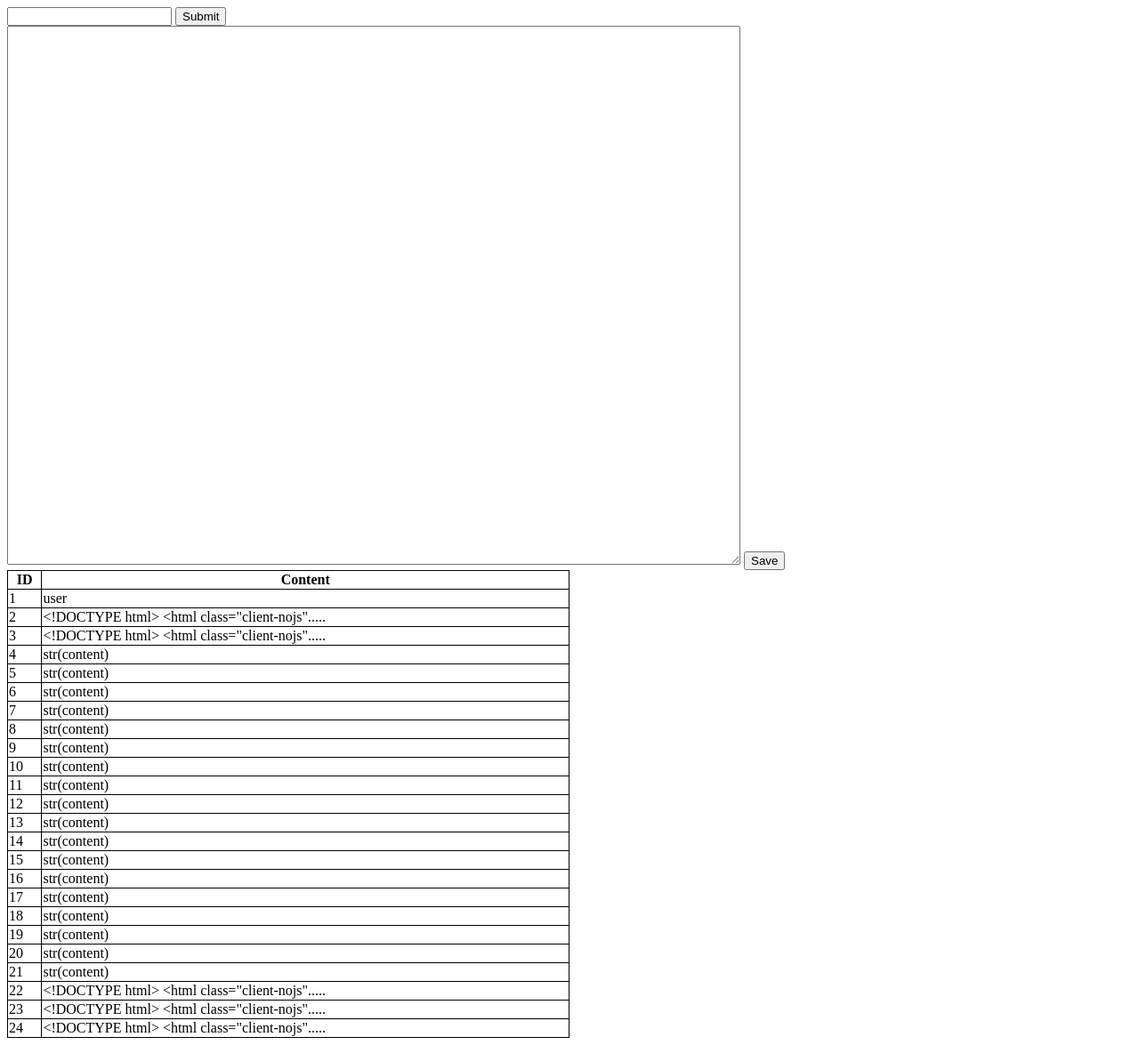
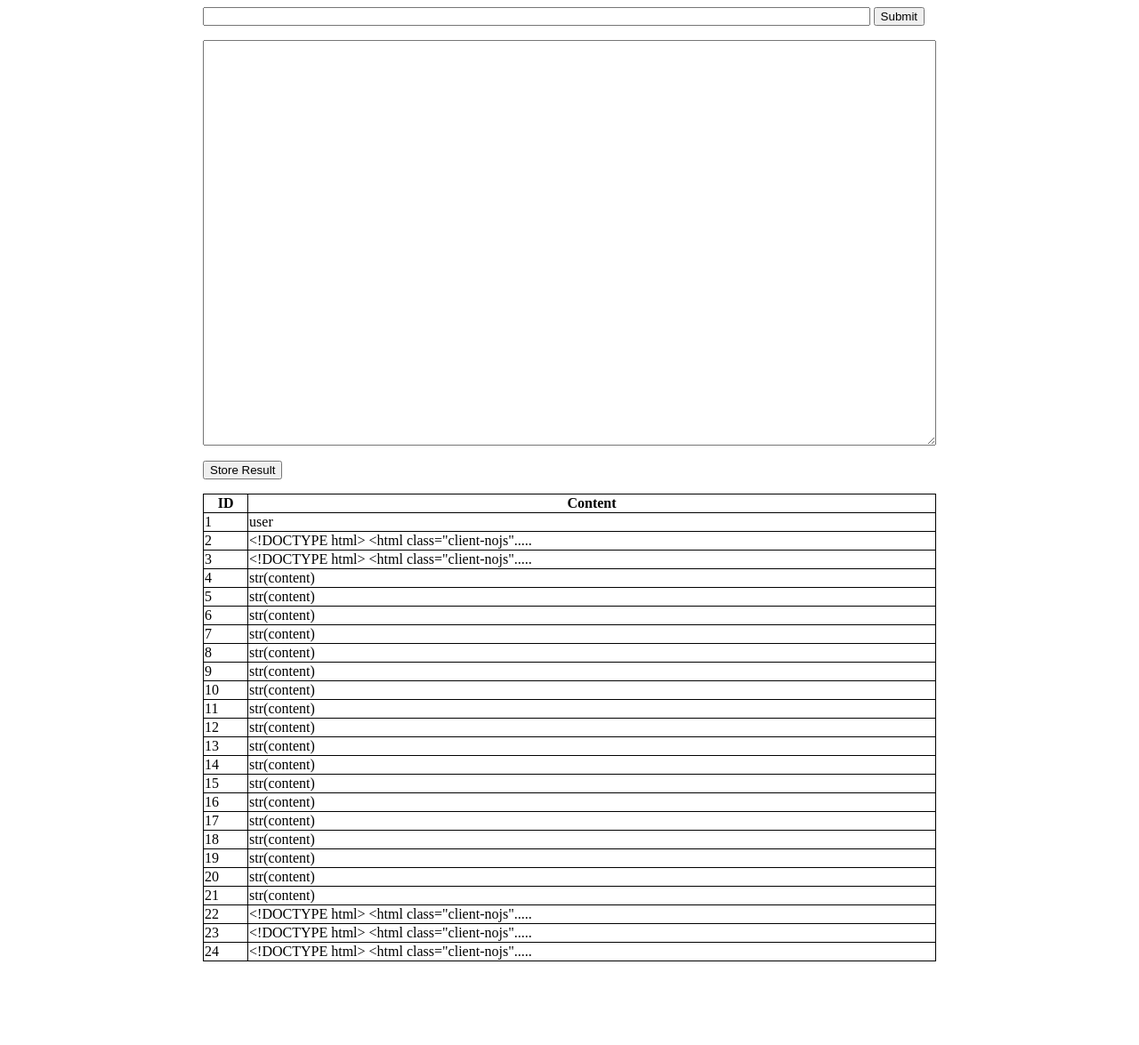
Before and after one commit to Sai-Prathik/Gramener_Assignment, a Flask app: page / in a window 1280 px wide. Shown: the whole page at 89% size. After the commit the page ends 1081 px from the top, so only its background shows below. Run offline with Flask 2, Linux system fonts and the light colour scheme; data comes from the database, SQL or seed files in the repository.

Commit message:
UI changes

```diff
--- a/Template/index.html
+++ b/Template/index.html
@@ -7,32 +7,40 @@
 
     <title>Document</title>
     <style>
+        #table-wrap{
+            min-height: 10%;
+        }
+        .content-wrap{
+            display: flex;
+            justify-content: center;
+        }
         table{
-            overflow: scroll;
+            overflow-y: scroll;
             max-height: 20%;
         }
         table, th, td {
           border: 1px solid black;
           border-collapse: collapse;
         }
+
         </style>
 </head>
 <body>
     <script src="https://ajax.googleapis.com/ajax/libs/jquery/3.6.1/jquery.min.js"></script>
-    <div>
+    <div class="content-wrap">
         <div>
             <div>
-                <input id="page_url"/>
+                <input style="width: 90%;margin-bottom: 2%;" id="page_url"/>
                 <button id="submit_url">Submit</button>
             </div>
 
             <div>
-                <textarea id="scraped_content" rows="40" cols="100"></textarea>
-                <button id="save">Save</button>
+                <textarea id="scraped_content" style="display: block;margin-bottom: 2%;" rows="30" cols="100"></textarea>
+                <button id="save" style="margin-bottom: 2%;">Store Result</button>
             </div>
 
-            <div>
-                <table id="data_table"width="50%">
+            <div id="table-wrap">
+                <table id="data_table"width="100%">
                     <tr>
                         <th>ID</th>
                         <th>Content</th>
--- a/Template/index.js
+++ /dev/null
@@ -1 +0,0 @@
-window.onload(function(){console.log("Test")})
```
